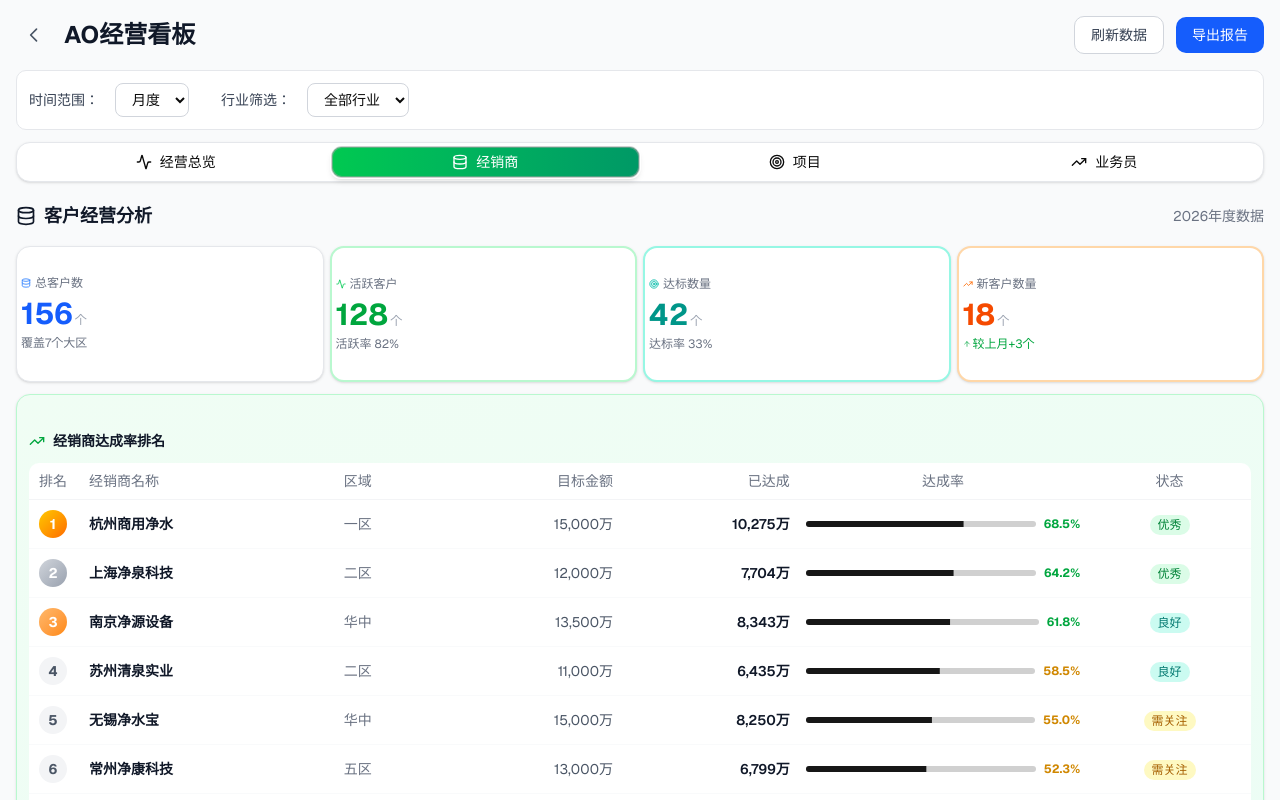
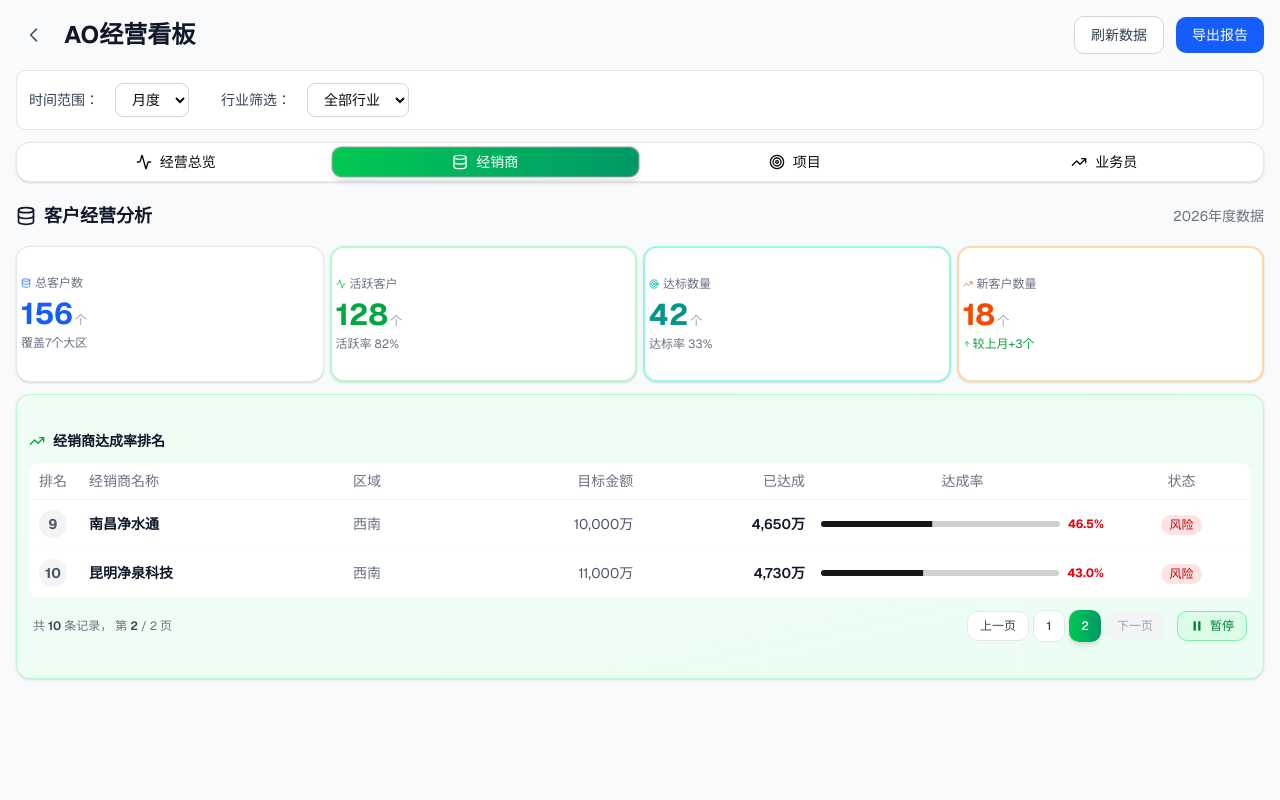
Before and after one commit to navylee1990/coze_jsc, a Next.js app: page /sales in a window 1280 px wide. Both pictures are taken after a click on the tab "经销商". Shown: the top 800 px of the page. Built offline with nearby package versions, Linux system fonts and the light colour scheme.

Commit message:
feat: AO经营看板经销商达成率排名分页增加自动滑动功能

```diff
--- a/src/app/sales/page.tsx
+++ b/src/app/sales/page.tsx
@@ -268,12 +268,29 @@ export default function SalesDashboard() {
 
   // 经销商达成率排名分页状态
   const [dealerCurrentPage, setDealerCurrentPage] = useState(1);
+  const [dealerAutoPlay, setDealerAutoPlay] = useState(true);
   const dealerPageSize = 8;
   const dealerTotalPages = Math.ceil(dealerAchievementRanking.length / dealerPageSize);
   const dealerCurrentData = dealerAchievementRanking.slice(
     (dealerCurrentPage - 1) * dealerPageSize,
     dealerCurrentPage * dealerPageSize
   );
+
+  // 经销商达成率排名自动滑动
+  useEffect(() => {
+    if (!dealerAutoPlay) return;
+
+    const timer = setInterval(() => {
+      setDealerCurrentPage(prev => {
+        if (prev >= dealerTotalPages) {
+          return 1; // 回到第一页
+        }
+        return prev + 1;
+      });
+    }, 5000); // 5秒自动滑动
+
+    return () => clearInterval(timer);
+  }, [dealerAutoPlay, dealerTotalPages]);
 
   const handleRegionClick = (regionName: string) => {
     setSelectedRegion(regionName);
@@ -856,6 +873,32 @@ export default function SalesDashboard() {
                     >
                       下一页
                     </button>
+                    {/* 自动滑动控制按钮 */}
+                    <button
+                      onClick={() => setDealerAutoPlay(!dealerAutoPlay)}
+                      className={`ml-2 px-3 py-1.5 text-xs font-medium rounded-lg transition-all flex items-center gap-1.5 ${
+                        dealerAutoPlay
+                          ? 'bg-green-100 border border-green-300 text-green-700 hover:bg-green-200'
+                          : 'bg-gray-100 border border-gray-300 text-gray-700 hover:bg-gray-200'
+                      }`}
+                    >
+                      {dealerAutoPlay ? (
+                        <>
+                          <svg className="w-3.5 h-3.5" fill="currentColor" viewBox="0 0 24 24">
+                            <rect x="6" y="4" width="4" height="16" rx="1" />
+                            <rect x="14" y="4" width="4" height="16" rx="1" />
+                          </svg>
+                          <span>暂停</span>
+                        </>
+                      ) : (
+                        <>
+                          <svg className="w-3.5 h-3.5" fill="currentColor" viewBox="0 0 24 24">
+                            <path d="M8 5v14l11-7z" />
+                          </svg>
+                          <span>自动</span>
+                        </>
+                      )}
+                    </button>
                   </div>
                 </div>
               </CardContent>
@@ -1260,6 +1303,32 @@ export default function SalesDashboard() {
                     >
                       下一页
                     </button>
+                    {/* 自动滑动控制按钮 */}
+                    <button
+                      onClick={() => setDealerAutoPlay(!dealerAutoPlay)}
+                      className={`ml-2 px-3 py-1.5 text-xs font-medium rounded-lg transition-all flex items-center gap-1.5 ${
+                        dealerAutoPlay
+                          ? 'bg-green-100 border border-green-300 text-green-700 hover:bg-green-200'
+                          : 'bg-gray-100 border border-gray-300 text-gray-700 hover:bg-gray-200'
+                      }`}
+                    >
+                      {dealerAutoPlay ? (
+                        <>
+                          <svg className="w-3.5 h-3.5" fill="currentColor" viewBox="0 0 24 24">
+                            <rect x="6" y="4" width="4" height="16" rx="1" />
+                            <rect x="14" y="4" width="4" height="16" rx="1" />
+                          </svg>
+                          <span>暂停</span>
+                        </>
+                      ) : (
+                        <>
+                          <svg className="w-3.5 h-3.5" fill="currentColor" viewBox="0 0 24 24">
+                            <path d="M8 5v14l11-7z" />
+                          </svg>
+                          <span>自动</span>
+                        </>
+                      )}
+                    </button>
                   </div>
                 </div>
               </CardContent>
```
